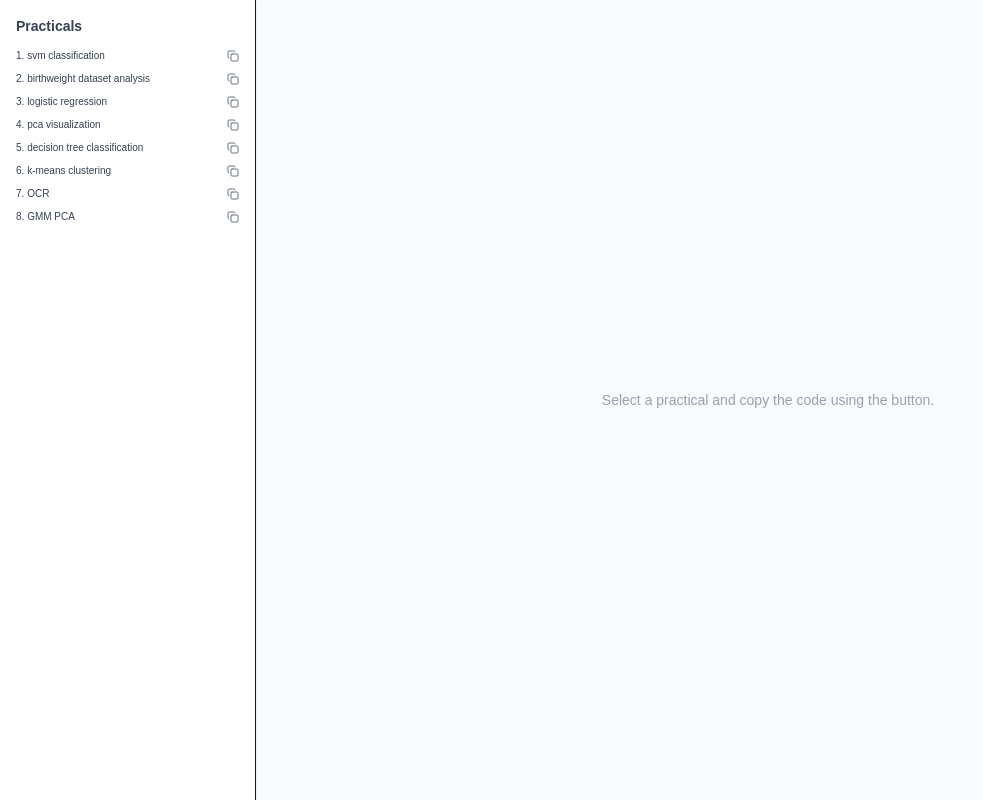
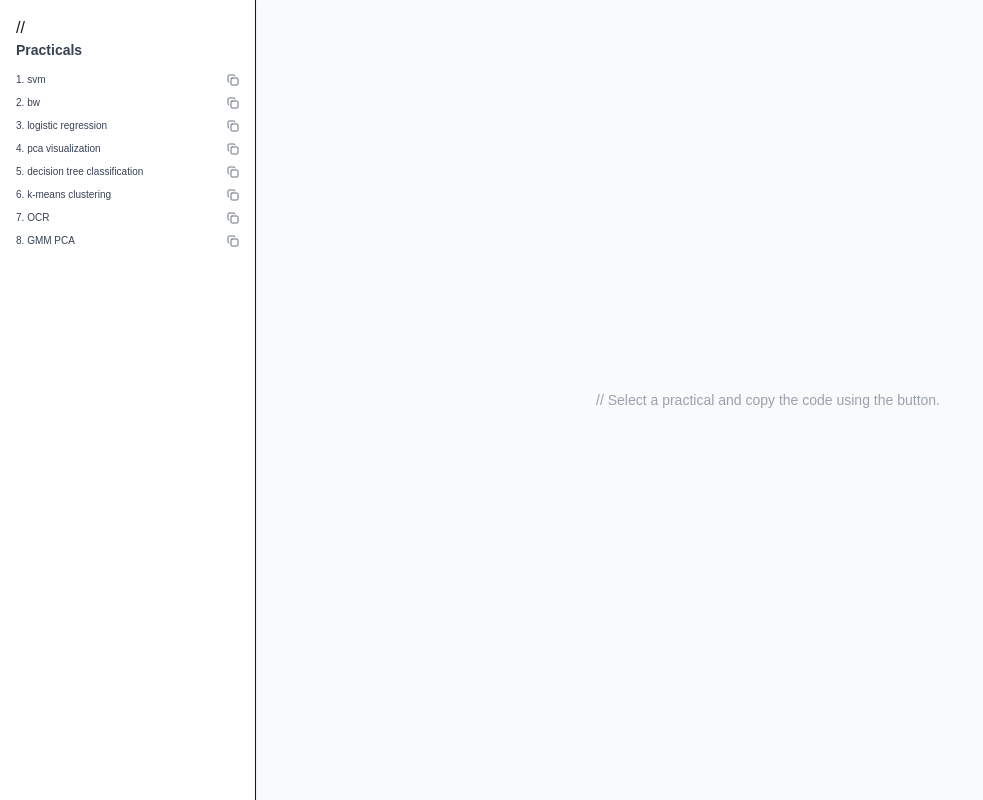
Before and after one commit to PHCoder05/ml-cheat, a Next.js app: page / in a window 1280 px wide. Shown: the whole page, without its empty margins (0-983 px from the left). Built offline with nearby package versions, Linux system fonts and the light colour scheme.

Commit message:
Update page.js

```diff
--- a/app/page.js
+++ b/app/page.js
@@ -5,7 +5,7 @@ import { Copy, Check } from "lucide-react";
 const algorithms = [
   {
     id: 1,
-    name: "svm classification",
+    name: "svm",
     code: `from sklearn import datasets
 from sklearn.model_selection import train_test_split
 from sklearn.svm import SVC
@@ -31,7 +31,7 @@ print(f"Accuracy of the SVM classifier: {accuracy * 100:.2f}%")
   },
   {
     id: 2,
-    name: "birthweight dataset analysis",
+    name: "bw",
     code: `...your code here...`,
   },
   {
@@ -155,7 +155,7 @@ export default function PracticalListFixedLeft() {
     <div className="flex w-full min-h-screen bg-gray-50">
       {/* Left sidebar with all practicals */}
       <div className="w-64 h-screen overflow-y-auto sticky top-0 bg-white border-r shadow-sm p-4">
-        <h2 className="text-sm font-semibold mb-3 text-gray-700">Practicals</h2>
+        // <h2 className="text-sm font-semibold mb-3 text-gray-700">Practicals</h2>
         <ul className="space-y-2 text-[10px] text-gray-700">
           {algorithms.map((algo) => (
             <li key={algo.id} className="flex justify-between items-center">
@@ -179,7 +179,7 @@ export default function PracticalListFixedLeft() {
 
       {/* Right side empty or for future use */}
       <div className="flex-1 p-8 flex justify-center items-center text-gray-400 text-sm">
-        Select a practical and copy the code using the button.
+        // Select a practical and copy the code using the button.
       </div>
     </div>
   );
```
